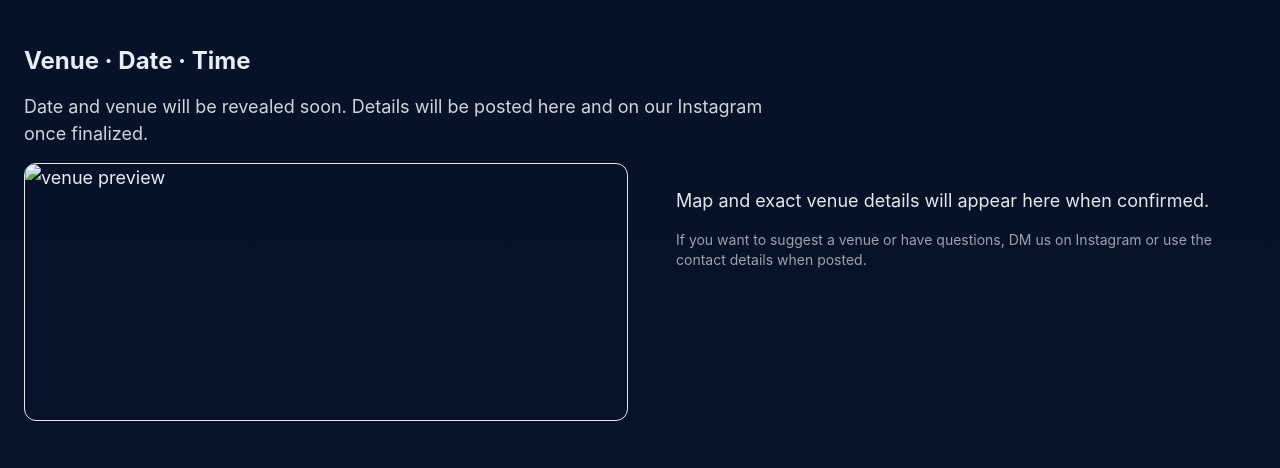
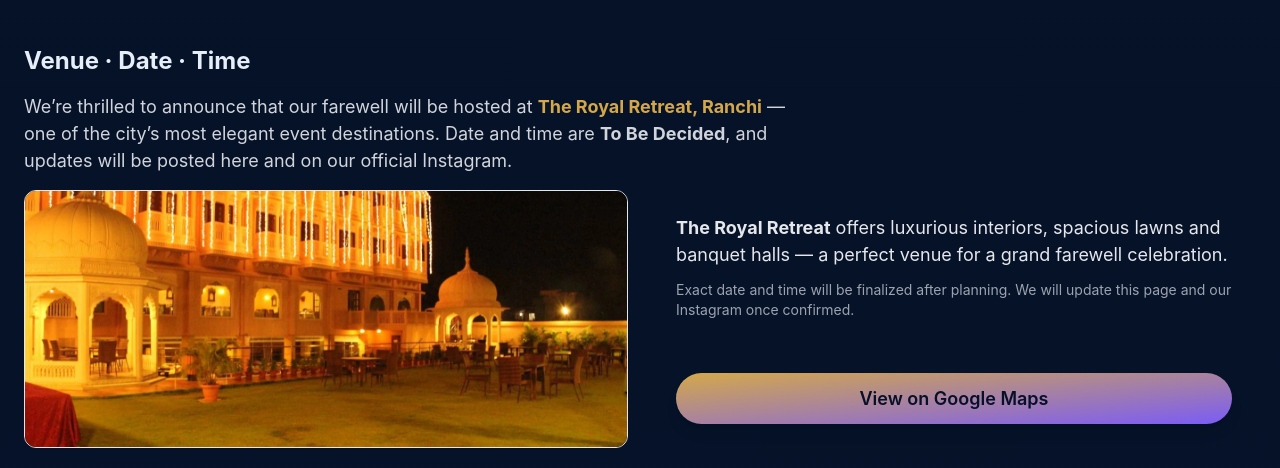
Before and after one commit to Ayush12308/farewell2k25, a plain HTML site: page index.html in a window 1280 px wide. Shown: the part 1507-1975 px from the top of the page. Drawn offline with nearby package versions, Linux system fonts and the light colour scheme.

Commit message:
Add files via upload

```diff
--- a/index.html
+++ b/index.html
@@ -101,6 +101,18 @@
         transform: translateY(-8px);
         box-shadow: 0 12px 25px rgba(0, 0, 0, 0.15);
       }
+
+      /* small keyframes for menu */
+      @keyframes fadeSlide {
+        from {
+          opacity: 0;
+          transform: translateX(20px);
+        }
+        to {
+          opacity: 1;
+          transform: translateX(0);
+        }
+      }
     </style>
   </head>
   <body>
@@ -118,7 +130,7 @@
             viewBox: "0 0 24 24",
             fill: "none",
             xmlns: "http://www.w3.org/2000/svg",
-            ariaHidden: "true",
+            "aria-hidden": "true",
           },
           e("path", {
             d: "M7 2h10a5 5 0 0 1 5 5v10a5 5 0 0 1-5 5H7a5 5 0 0 1-5-5V7a5 5 0 0 1 5-5z",
@@ -146,7 +158,7 @@
             viewBox: "0 0 24 24",
             fill: "none",
             xmlns: "http://www.w3.org/2000/svg",
-            ariaHidden: "true",
+            "aria-hidden": "true",
           },
           e("path", {
             d: "M5 15l7-9 7 9",
@@ -167,7 +179,7 @@
             viewBox: "0 0 24 24",
             fill: "none",
             xmlns: "http://www.w3.org/2000/svg",
-            ariaHidden: "true",
+            "aria-hidden": "true",
           },
           e("path", {
             d: "M4 6h16M4 12h16M4 18h16",
@@ -187,7 +199,7 @@
             viewBox: "0 0 24 24",
             fill: "none",
             xmlns: "http://www.w3.org/2000/svg",
-            ariaHidden: "true",
+            "aria-hidden": "true",
           },
           e("path", {
             d: "M6 18L18 6M6 6l12 12",
@@ -242,6 +254,8 @@
             delay: 0.5,
           });
           // reveal sections on scroll
+          if (gsap.utils && gsap.utils.toArray) {
+            try {
               gsap.utils.toArray(".reveal").forEach((el, idx) => {
                 gsap.fromTo(
                   el,
@@ -258,6 +272,10 @@
                   }
                 );
               });
+            } catch (err) {
+              // scrollTrigger not available in lightweight GSAP include, ignore
+            }
+          }
         }, []);
 
         function toggleMusic() {
@@ -296,13 +314,25 @@
               e(
                 "div",
                 { className: "flex items-center gap-3" },
+                // Logo image (logo.png) fallback to "V" if not present
+                e(
+                  "div",
+                  { className: "flex items-center gap-3" },
+                  e("img", {
+                    src: "logo.png",
+                    alt: "VERVE logo",
+                    onError: "this.style.display='none'", // hide img if not found (so 'V' shows)
+                    className:
+                      "w-12 h-12 rounded-full object-cover shadow-md hidden md:block",
+                  }),
                   e(
                     "div",
                     {
                       className:
-                      "w-12 h-12 rounded-full bg-gradient-to-br from-verveGold to-vervePurple flex items-center justify-center text-verveNavy font-extrabold text-lg shadow-md",
+                        "w-12 h-12 rounded-full bg-gradient-to-br from-verveGold to-vervePurple flex items-center justify-center text-verveNavy font-extrabold text-lg shadow-md md:hidden",
                     },
                     "V"
+                  )
                 ),
                 e(
                   "div",
@@ -405,6 +435,7 @@
                 {
                   className:
                     "md:hidden mobile-menu bg-verveNavy/95 backdrop-blur-md border-t border-white/6 py-4",
+                  style: { animation: "fadeSlide .28s ease" },
                 },
                 e(
                   "div",
@@ -731,7 +762,7 @@
               )
             ),
 
-            // VENUE
+            // VENUE (UPDATED: The Royal Retreat)
             e(
               "section",
               { id: "venue", className: "mb-12 reveal" },
@@ -743,11 +774,20 @@
               e(
                 "p",
                 { className: "text-gray-300 mb-4 max-w-3xl" },
-                "Date and venue will be revealed soon. Details will be posted here and on our Instagram once finalized."
+                "We’re thrilled to announce that our farewell will be hosted at ",
+                e(
+                  "strong",
+                  { className: "text-verveGold" },
+                  "The Royal Retreat, Ranchi"
+                ),
+                " — one of the city’s most elegant event destinations. Date and time are ",
+                e("strong", null, "To Be Decided"),
+                ", and updates will be posted here and on our official Instagram."
               ),
               e(
                 "div",
                 { className: "grid grid-cols-1 md:grid-cols-2 gap-6" },
+                // Image card
                 e(
                   "div",
                   {
@@ -755,23 +795,43 @@
                       "rounded-xl overflow-hidden border border-white/6",
                   },
                   e("img", {
-                    src: "header.jpg",
-                    alt: "venue preview",
+                    src: "royalretreat.jpg",
+                    alt: "The Royal Retreat Ranchi",
                     className: "w-full h-64 object-cover",
                   })
                 ),
+                // Details + map link
                 e(
                   "div",
-                  { className: "p-6 bg-white/3 rounded-xl" },
+                  {
+                    className:
+                      "p-6 bg-white/3 rounded-xl flex flex-col justify-between",
+                  },
+                  e(
+                    "div",
+                    null,
                     e(
                       "p",
                       { className: "text-gray-200" },
-                    "Map and exact venue details will appear here when confirmed."
+                      e("strong", null, "The Royal Retreat"),
+                      " offers luxurious interiors, spacious lawns and banquet halls — a perfect venue for a grand farewell celebration."
                     ),
                     e(
                       "p",
-                    { className: "text-sm text-gray-400 mt-4" },
-                    "If you want to suggest a venue or have questions, DM us on Instagram or use the contact details when posted."
+                      { className: "text-sm text-gray-400 mt-3" },
+                      "Exact date and time will be finalized after planning. We will update this page and our Instagram once confirmed."
+                    )
+                  ),
+                  e(
+                    "a",
+                    {
+                      href: "https://www.google.com/maps/place/The+Royal+Retreat,+Ranchi,+Jharkhand/",
+                      target: "_blank",
+                      rel: "noopener noreferrer",
+                      className:
+                        "mt-5 inline-block px-5 py-3 bg-gradient-to-br from-verveGold to-vervePurple text-verveNavy rounded-full font-semibold shadow-lg hover:scale-105 transition text-center",
+                    },
+                    "View on Google Maps"
                   )
                 )
               )
@@ -979,10 +1039,12 @@
 
     <!--
     NOTES:
-    1) Replace `header.jpg` in the same folder to show your banner as the hero background.
-    2) If you want background music, place an audio file named `music.mp3` in the same folder (or change the src value).
-       Autoplay may be blocked by browsers; the toggle starts playback after user interaction.
-    3) For production, consider building a proper React app with local bundling + optimized Tailwind CSS.
-    4) To change the Google Form or Instagram link, edit the `formLink` and `insta` constants inside the script.
+    1) Place these files in the same folder as index.html:
+       - header.jpg (your hero banner)
+       - logo.png (your small logo for header)
+       - royalretreat.jpg (venue photo)
+       - music.mp3 (optional; remove audio element near the end if unused)
+    2) To update the Google Form or Instagram, edit the formLink / insta constants inside the script.
+    3) If you want the menu to slide in from the right (drawer) instead of dropdown, tell me and I will update it.
   --></body>
 </html>
```
Also changed, not shown: royalretreat.jpg (added). Lines whose indentation alone changed are shown as unchanged.
